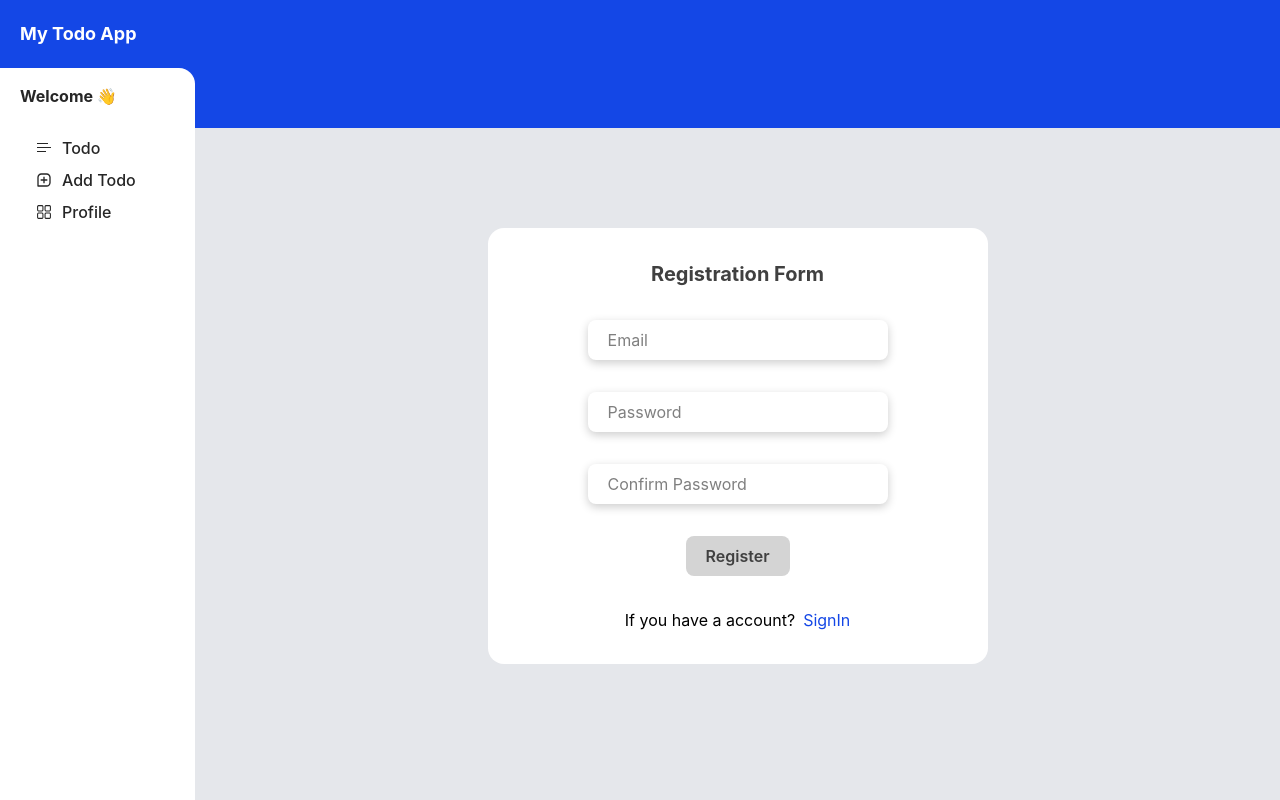
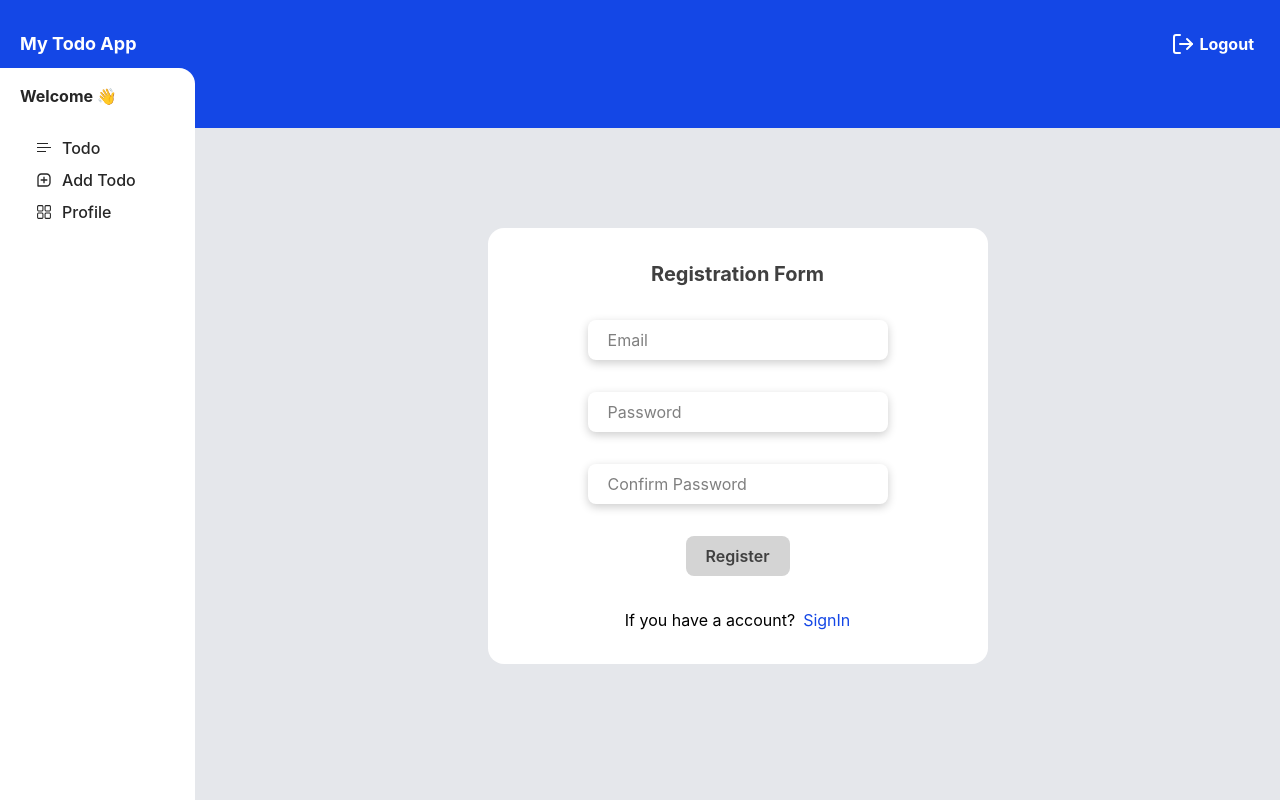
Before and after one commit to AliTaghawi/todo-app, a Next.js app: page /signup in a window 1280 px wide. Built offline with nearby package versions, Linux system fonts and the light colour scheme; no server answers.

Commit message:
creating logout button and authenticate pages

```diff
--- /dev/null
+++ b/components/elements/LogoutButton.js
@@ -0,0 +1,17 @@
+"use client"
+import { signOut } from "next-auth/react";
+import { FiLogOut } from "react-icons/fi";
+
+const LogoutButton = () => {
+  return (
+    <button
+      className="flex items-center gap-1 text-base cursor-pointer hover:bg-white/10 py-0.5 px-1.5 rounded-md"
+      onClick={() => signOut()}
+    >
+      <FiLogOut className="text-2xl" />
+      Logout
+    </button>
+  );
+};
+
+export default LogoutButton;
--- a/components/layout/Layout.js
+++ b/components/layout/Layout.js
@@ -2,13 +2,16 @@ import Link from "next/link";
 import { VscListSelection } from "react-icons/vsc";
 import { BiMessageSquareAdd } from "react-icons/bi";
 import { RxDashboard } from "react-icons/rx";
+import LogoutButton from "components/elements/LogoutButton";
 
-function Layout({ children }) {
-  const liStyles = "flex items-center gap-2.5 text-base font-medium ml-4 mb-2";
+const liStyles = "flex items-center gap-2.5 text-base font-medium ml-4 mb-2";
+
+async function Layout({ children }) {
   return (
     <>
-      <header className="bg-blue-700 text-white p-5 pb-15 text-lg font-bold h-32">
+      <header className="bg-blue-700 text-white p-5 pb-15 text-lg font-bold h-32 flex justify-between items-center">
         <p>My Todo App</p>
+        <LogoutButton />
       </header>
       <main className="flex min-h-[calc(100vh-128px)]">
         <aside className="pt-4 px-5 relative bottom-15 bg-white rounded-tr-2xl w-56 text-neutral-800">
--- a/components/modules/ChangePassword.js
+++ b/components/modules/ChangePassword.js
@@ -56,11 +56,11 @@ const ChangePassword = ({ setUpdatePass }) => {
         onChange={changeHandler}
       />
       <div className="flex justify-between items-center">
+        <button className={buttonStyle} onClick={() => setUpdatePass(false)}>
+          Cancel
+        </button>
         <button className={buttonStyle} onClick={updateHandler}>
           Change
-        </button>
-        <button className={buttonStyle} onClick={() => setUpdatePass(false)}>
-          Cancel
         </button>
       </div>
     </div>
--- a/components/modules/ProfileForm.js
+++ b/components/modules/ProfileForm.js
@@ -28,10 +28,10 @@ const ProfileForm = ({ data, changeHandler, edit, setEdit, saveHandler }) => {
         onChange={changeHandler}
       />
       <div className="flex justify-between items-center">
+        {edit ? <button className={buttonStyle} onClick={() => setEdit(false)}>Cancel</button> : null}
         <button className={`${buttonStyle} ${edit ? null : "w-[500px]"}`} onClick={saveHandler} >
           Save
         </button>
-        {edit ? <button className={buttonStyle} onClick={() => setEdit(false)}>Cancel</button> : null}
       </div>
     </div>
   );
--- a/components/templates/AddTodoPage.js
+++ b/components/templates/AddTodoPage.js
@@ -1,7 +1,11 @@
+import { redirect } from "next/navigation";
+import { getSession } from "next-auth/react";
 import { GrAddCircle } from "react-icons/gr";
 import AddTodoFrom from "@/modules/AddTodoFrom";
 
-const AddTodoPage = () => {
+const AddTodoPage = async () => {
+  const session = await getSession();
+  if (!session) redirect("/signin");
   return (
     <div>
       <h2 className="flex items-center gap-1.5 font-bold text-xl">
--- a/components/templates/DashboardPage.js
+++ b/components/templates/DashboardPage.js
@@ -1,5 +1,8 @@
 "use client";
+
 import { useEffect, useState } from "react";
+import { useRouter } from "next/navigation";
+import { useSession } from "next-auth/react";
 import toast, { Toaster } from "react-hot-toast";
 import { CgProfile } from "react-icons/cg";
 import { CiEdit } from "react-icons/ci";
@@ -18,6 +21,12 @@ const DashboardPage = () => {
   });
   const [edit, setEdit] = useState(false);
   const [updatePass, setUpdatePass] = useState(false);
+  const { status } = useSession();
+  const router = useRouter();
+
+  useEffect(() => {
+    if (status === "unauthenticated") router.replace("/signin");
+  }, [status]);
 
   useEffect(() => {
     fetchUserData();
@@ -92,7 +101,7 @@ const DashboardPage = () => {
           saveHandler={saveHandler}
         />
       )}
-      {updatePass ? <ChangePassword setUpdatePass={setUpdatePass}/> : null}
+      {updatePass ? <ChangePassword setUpdatePass={setUpdatePass} /> : null}
       <Toaster />
     </div>
   );
--- a/components/templates/EditTodoPage.js
+++ b/components/templates/EditTodoPage.js
@@ -1,7 +1,11 @@
 import AddTodoFrom from "@/modules/AddTodoFrom";
+import { getSession } from "next-auth/react";
+import { redirect } from "next/dist/server/api-utils";
 import { CiEdit } from "react-icons/ci";
 
-const EditTodoPage = ({todoId}) => {
+const EditTodoPage = async ({todoId}) => {
+  const session = await getSession()
+  if (!session) redirect('/signin')
   return (
     <div>
       <h2 className="flex items-center gap-1.5 font-bold text-xl">
--- a/components/templates/HomePage.js
+++ b/components/templates/HomePage.js
@@ -1,12 +1,21 @@
 "use client";
+
+import { useEffect, useState } from "react";
+import { useRouter } from "next/navigation";
+import { useSession } from "next-auth/react";
 import Tasks from "@/modules/Tasks";
-import { useEffect, useState } from "react";
 
 const todoContainersStyle = "w-full bg-white rounded-lg";
-const bannerStyle =
-  "text-white font-bold w-full text-center rounded-t-lg py-0.5 px-2";
+const bannerStyle = "text-white font-bold w-full text-center rounded-t-lg py-0.5 px-2";
+
 function HomePage() {
   const [todos, setTodos] = useState();
+  const { status } = useSession();
+  const router = useRouter();
+
+  useEffect(() => {
+    if (status === "unauthenticated") router.replace("/signin");
+  }, [status]);
 
   useEffect(() => {
     fetchTodos();
@@ -26,11 +35,21 @@ function HomePage() {
       </div>
       <div className={todoContainersStyle}>
         <p className={`${bannerStyle} bg-emerald-500`}>In Progress</p>
-        <Tasks data={todos?.inprogress} fetchTodos={fetchTodos} next="review" back="todo" />
+        <Tasks
+          data={todos?.inprogress}
+          fetchTodos={fetchTodos}
+          next="review"
+          back="todo"
+        />
       </div>
       <div className={todoContainersStyle}>
         <p className={`${bannerStyle} bg-blue-600`}>Review</p>
-        <Tasks data={todos?.review} fetchTodos={fetchTodos} next="done" back="inprogress" />
+        <Tasks
+          data={todos?.review}
+          fetchTodos={fetchTodos}
+          next="done"
+          back="inprogress"
+        />
       </div>
       <div className={todoContainersStyle}>
         <p className={`${bannerStyle} bg-cyan-500`}>Done</p>
--- a/components/templates/SignInPage.js
+++ b/components/templates/SignInPage.js
@@ -17,7 +17,7 @@ const SignInPage = () => {
   const { status } = useSession();
 
   useEffect(() => {
-    if (status === "authenticated") router.replace("/");
+    if (status === "authenticated") router.back();
   }, [status]);
 
   const clickHandler = async () => {
--- a/components/templates/SignUpPage.js
+++ b/components/templates/SignUpPage.js
@@ -17,7 +17,7 @@ function SignUpPage() {
   const { status } = useSession();
 
   useEffect(() => {
-    if (status === "authenticated") router.replace("/");
+    if (status === "authenticated") router.back();
   }, [status]);
 
   const clickHandler = async () => {
```
